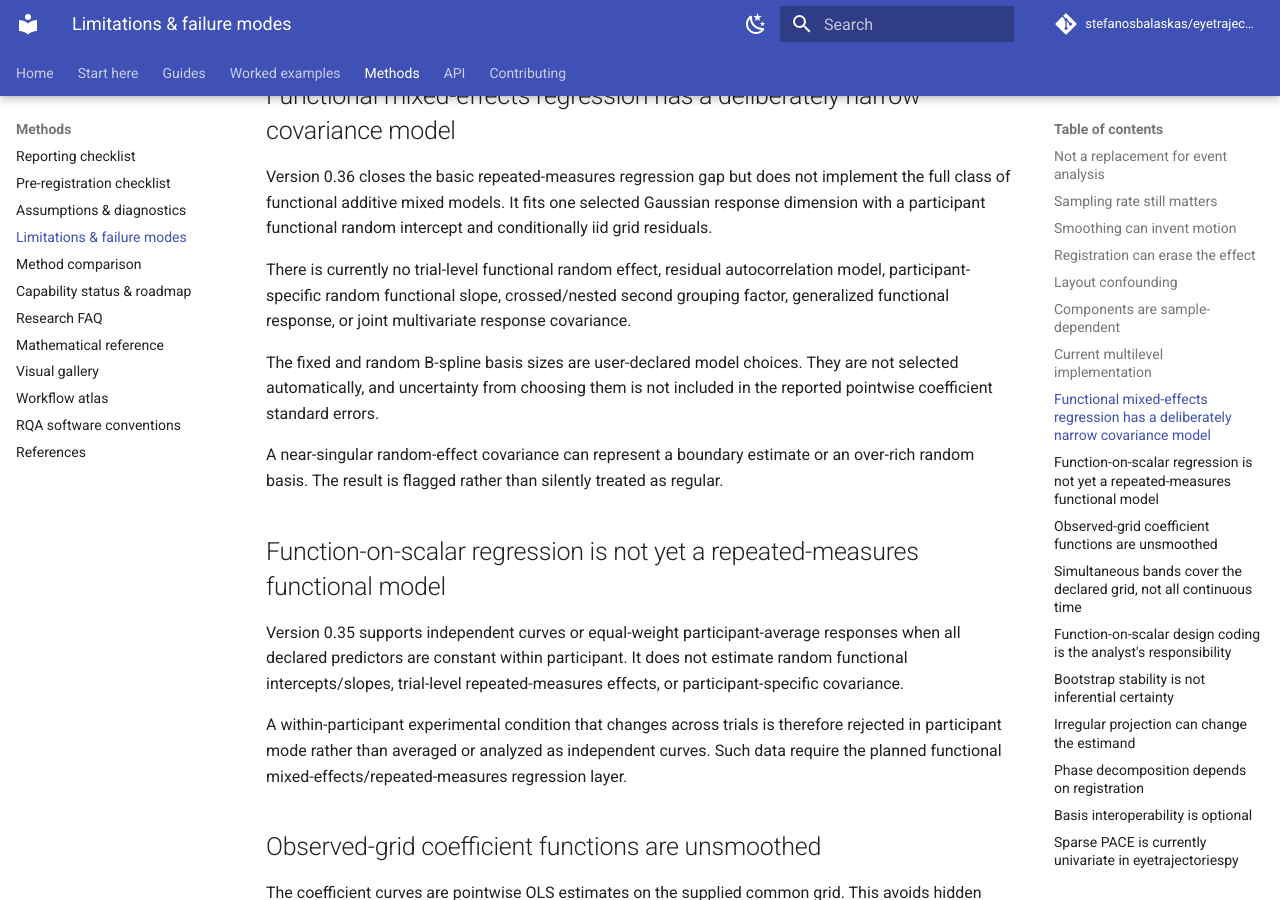
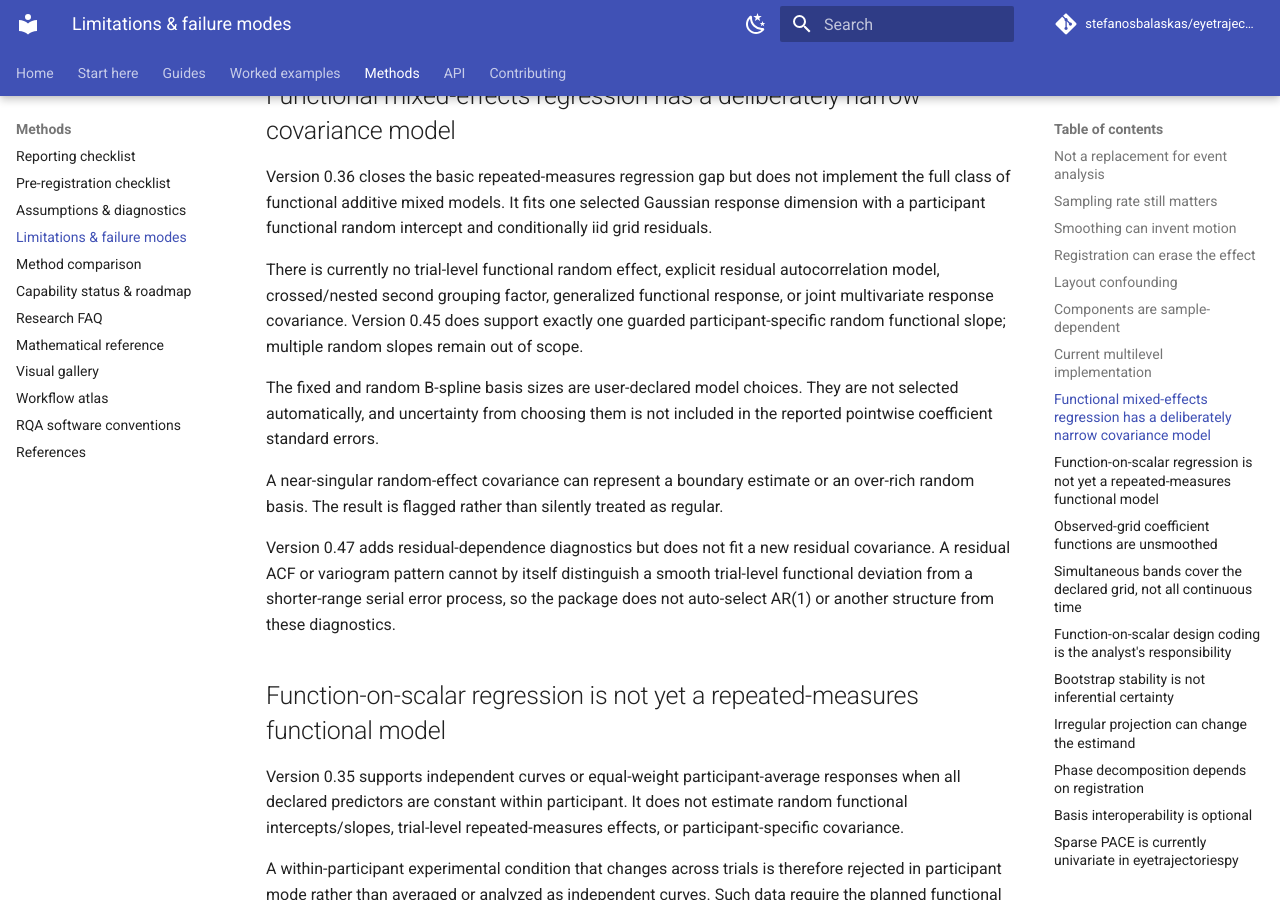
Before and after one commit to stefanosbalaskas/eyetrajectoriespy, an MkDocs documentation site: the page built from docs/methods/limitations.md, in a window 1280 px wide and 900 px high, scrolled down 1108 px. Built offline with MkDocs 1.6.1 and Material for MkDocs 9.7.7, drawn with Linux system fonts in a browser that asks for light colours; comment, search, counter and statistics services are not loaded.

Commit message:
Correct mixed-effects limitations and add 0.47 boundary

```diff
--- a/docs/methods/limitations.md
+++ b/docs/methods/limitations.md
@@ -36,10 +36,11 @@ implement the full class of functional additive mixed models. It fits one
 selected Gaussian response dimension with a participant functional random
 intercept and conditionally iid grid residuals.
 
-There is currently no trial-level functional random effect, residual
-autocorrelation model, participant-specific random functional slope,
-crossed/nested second grouping factor, generalized functional response, or
-joint multivariate response covariance.
+There is currently no trial-level functional random effect, explicit residual
+autocorrelation model, crossed/nested second grouping factor, generalized
+functional response, or joint multivariate response covariance. Version 0.45
+does support exactly one guarded participant-specific random functional slope;
+multiple random slopes remain out of scope.
 
 The fixed and random B-spline basis sizes are user-declared model choices.
 They are not selected automatically, and uncertainty from choosing them is not
@@ -48,6 +49,12 @@ included in the reported pointwise coefficient standard errors.
 A near-singular random-effect covariance can represent a boundary estimate or
 an over-rich random basis. The result is flagged rather than silently treated
 as regular.
+
+Version 0.47 adds residual-dependence diagnostics but does not fit a new
+residual covariance. A residual ACF or variogram pattern cannot by itself
+distinguish a smooth trial-level functional deviation from a shorter-range
+serial error process, so the package does not auto-select AR(1) or another
+structure from these diagnostics.
 
 ## Function-on-scalar regression is not yet a repeated-measures functional model
 
```
